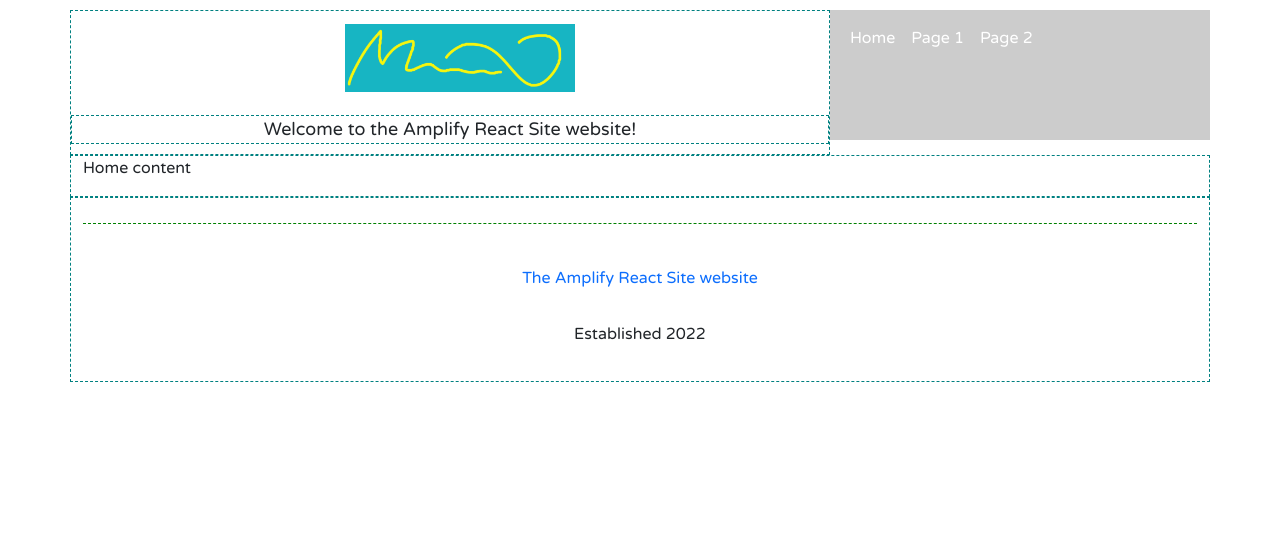
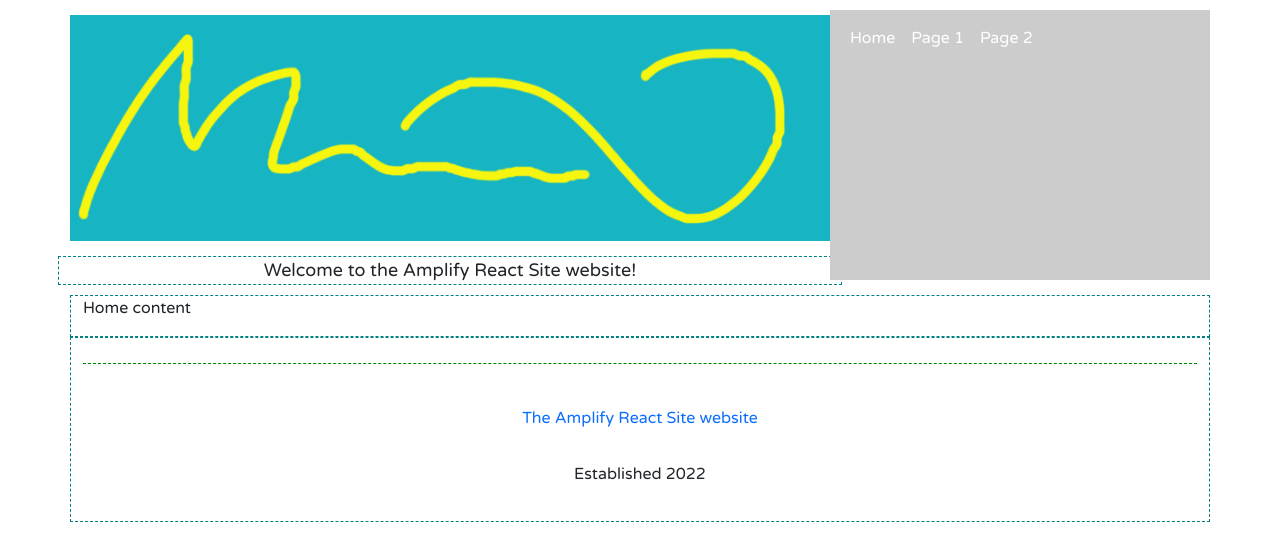
Before and after one commit to MattThommes/amplify-react-app, a React (Create React App) app: page / in a window 1280 px wide. Shown: the top 560 px of the page. Built offline with nearby package versions, Linux system fonts and the light colour scheme.

Commit message:
Styling header

```diff
--- a/src/App.js
+++ b/src/App.js
@@ -20,14 +20,14 @@ function App() {
     <div className="App">
         <Router>
             <Container>
-                <Row>
-                    <Col sm={8}>
+                <Row className="header-row">
+                    <Col sm={8} className="header-col">
                         <Navbar className="header-brand">
                             <Navbar.Brand as={Link} to="/">
                                 <img
                                     alt=""
                                     src={HeaderImage}
-                                    className=""
+                                    className="img-fluid"
                                 />{'  '}
                             </Navbar.Brand>
                         </Navbar>
--- a/src/App.scss
+++ b/src/App.scss
@@ -12,16 +12,20 @@
 			border: 1px dashed teal;
 		}
 
+		.header-row {
+			.header-col {
+				padding: 0;
+			}
+
 			.header-brand {
 				background-color: white;
-			padding-left: 20px; /* To nudge the logo over slightly */
+				padding: 0; /* To nudge the logo over slightly */
 
 			.navbar-brand {
 				margin: auto;
 
 					img {
-					height: auto;
-					max-width: 230px;
+
 					}
 				}
 			}
@@ -29,6 +33,7 @@
 			.header-sub {
 				font-size: 18px;
 				padding: 10px 0;
+			}
 		}
 
 		.sidebar {
```
Lines whose indentation alone changed are shown as unchanged.
